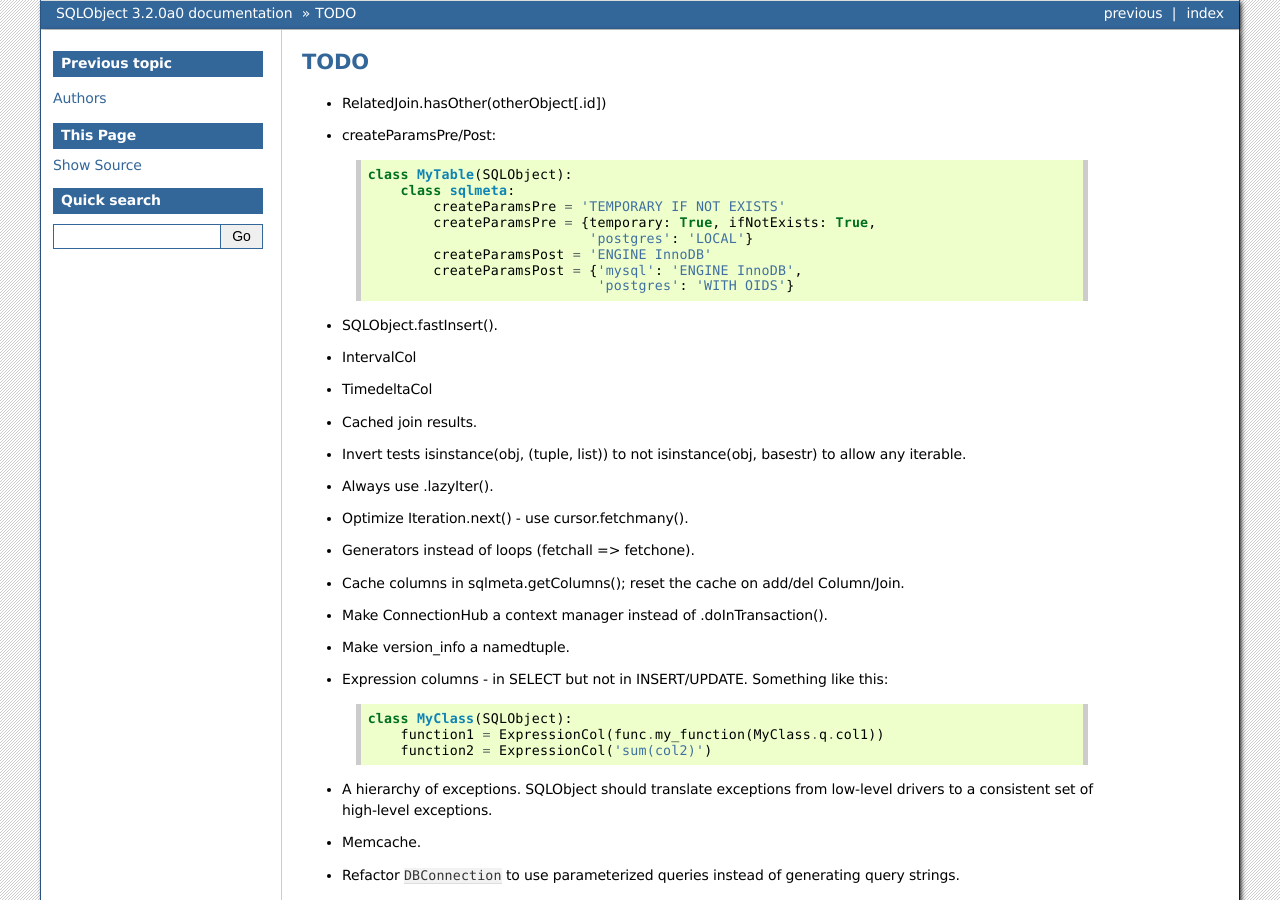
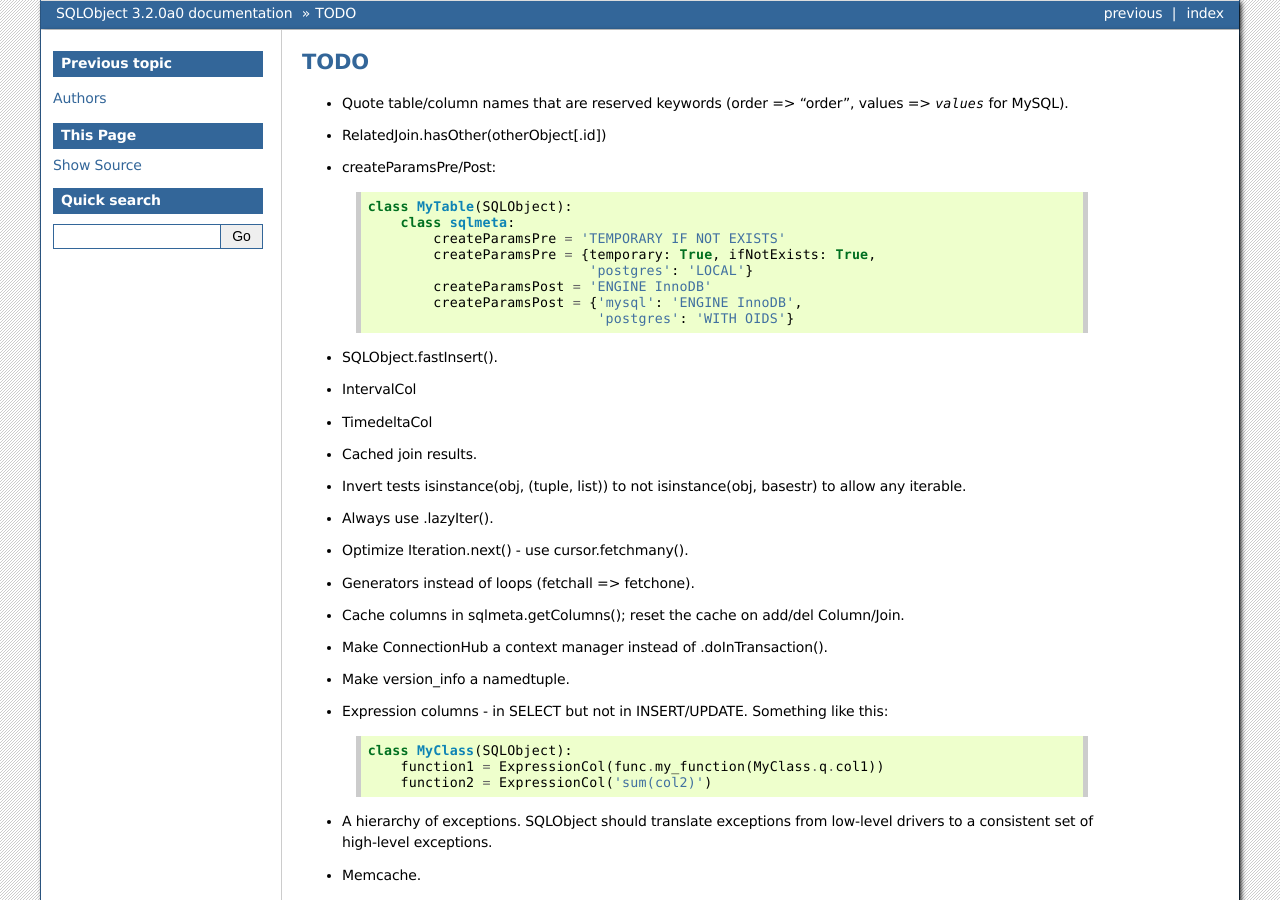
Before and after one commit to sqlobject/sqlobject, a Sphinx documentation site: the page built from docs/TODO.rst, in a window 1280 px wide and 900 px high. Built offline with Sphinx 7.4.7, drawn with Linux system fonts in a browser that asks for light colours.

Commit message:
TODO: Quote table/column names that are reserved keywords

```diff
--- a/docs/TODO.rst
+++ b/docs/TODO.rst
@@ -1,5 +1,8 @@
 TODO
 ----
+
+* Quote table/column names that are reserved keywords (order => "order",
+  values => `values` for MySQL).
 
 * RelatedJoin.hasOther(otherObject[.id])
 
```
